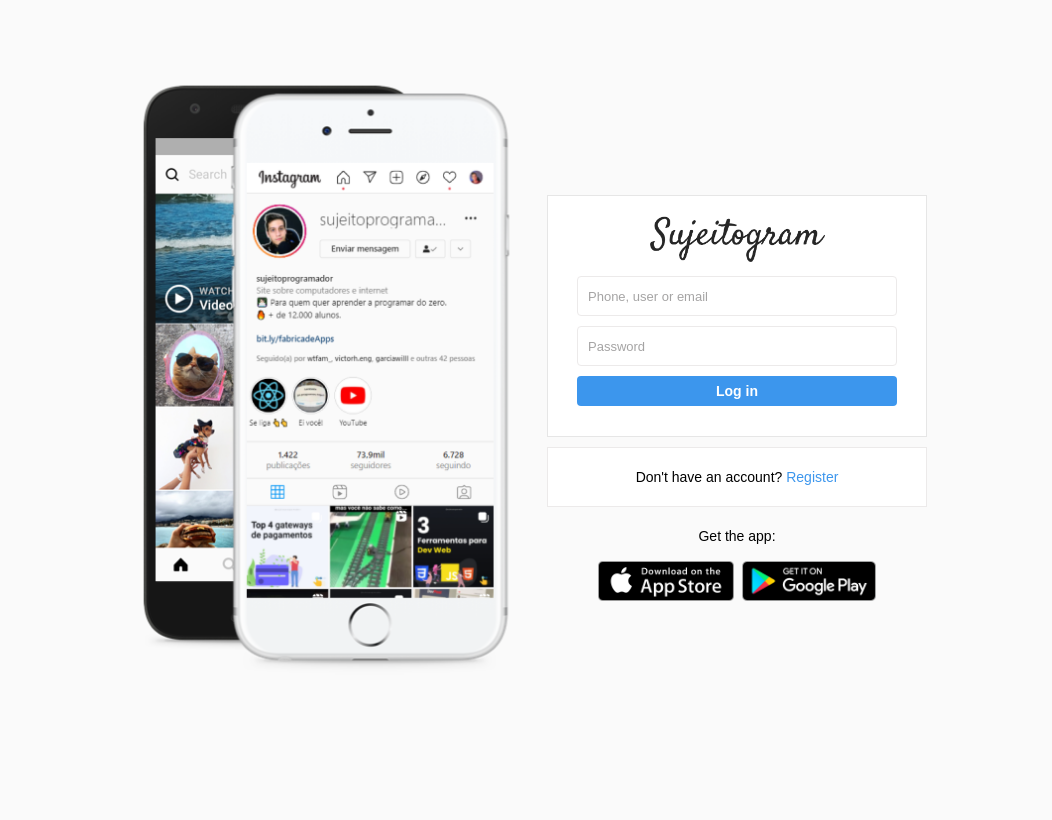
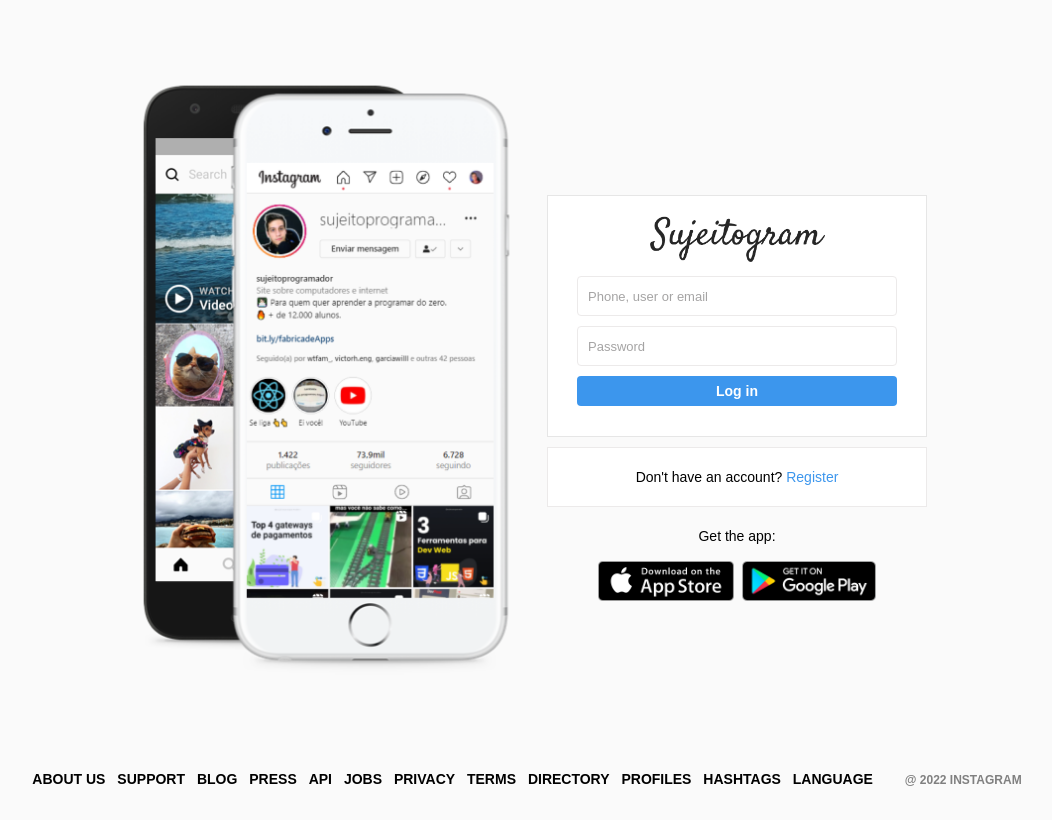
Before and after one commit to ClaraMaia2/Fellowgram-HotMart, a plain HTML site: page index.html in a window 1280 px wide. Shown: the whole page, without its empty margins (113-1165 px from the left). Drawn offline with Linux system fonts and the light colour scheme.

Commit message:
Updated index.html with new comments and added footer section; added corresponding styles to style.css

```diff
--- a/index.html
+++ b/index.html
@@ -8,10 +8,10 @@
     <link rel="stylesheet" href="style.css">
 </head>
 <body>
-    <!-- WRAPPING AREA -->
+    <!-- BEGINNING OF WRAPPING AREA -->
     <div id="wrapper">
 
-        <!-- CONTAINER AREA -->
+        <!-- BEGINNING OF CONTAINER AREA -->
         <div id="container">
 
             <!-- BEGINNING OF THE WEBSITE'S LEFT COLUMN -->
@@ -44,6 +44,7 @@
                 </div>
                 <!-- ENDING OF REGISTER BOX -->
 
+                <!-- BEGINNING OF THE APP PANEL -->
                 <div class="app-panel">
                     Get the app:
 
@@ -56,9 +57,35 @@
                         </a>
                     </div>
                 </div>
+                <!-- ENDING OF THE APP PANEL -->
             </div>
             <!-- ENDING OF THE WEBSITE'S RIGHT COLUMN -->
         </div>
+        <!-- ENDING OF CONTAINER AREA -->
     </div>
+    <!-- ENDING OF WRAPPING AREA -->
+
+    <!-- BEGINNING OF FOOTER -->
+    <footer>
+        <div class="inner-footer">
+            <a href="#">About us</a>
+            <a href="#">Support</a>
+            <a href="#">Blog</a>
+            <a href="#">Press</a>
+            <a href="#">API</a>
+            <a href="#">Jobs</a>
+            <a href="#">Privacy</a>
+            <a href="#">Terms</a>
+            <a href="#">Directory</a>
+            <a href="#">Profiles</a>
+            <a href="#">Hashtags</a>
+            <a href="#">Language</a>
+
+            <div class="small-text">
+                @ 2022 Instagram
+            </div>
+        </div>
+    </footer>
+    <!-- ENDING OF FOOTER -->
 </body>
 </html>
--- a/style.css
+++ b/style.css
@@ -138,3 +138,25 @@
     height: 40px;
     padding: 0 2px;
 }
+
+footer {
+    text-align: center;
+    height: 50px;
+    margin-top: -30px;
+}
+
+footer a {
+    color: black;
+    text-transform: uppercase;
+    font-weight: bold;
+    margin-right: 8px;
+}
+
+.small-text {
+    font-size: 12px;
+    font-weight: bold;
+    color: grey;
+    text-transform: uppercase;
+    padding-left: 20px;
+    display: inline-block;
+}
```
